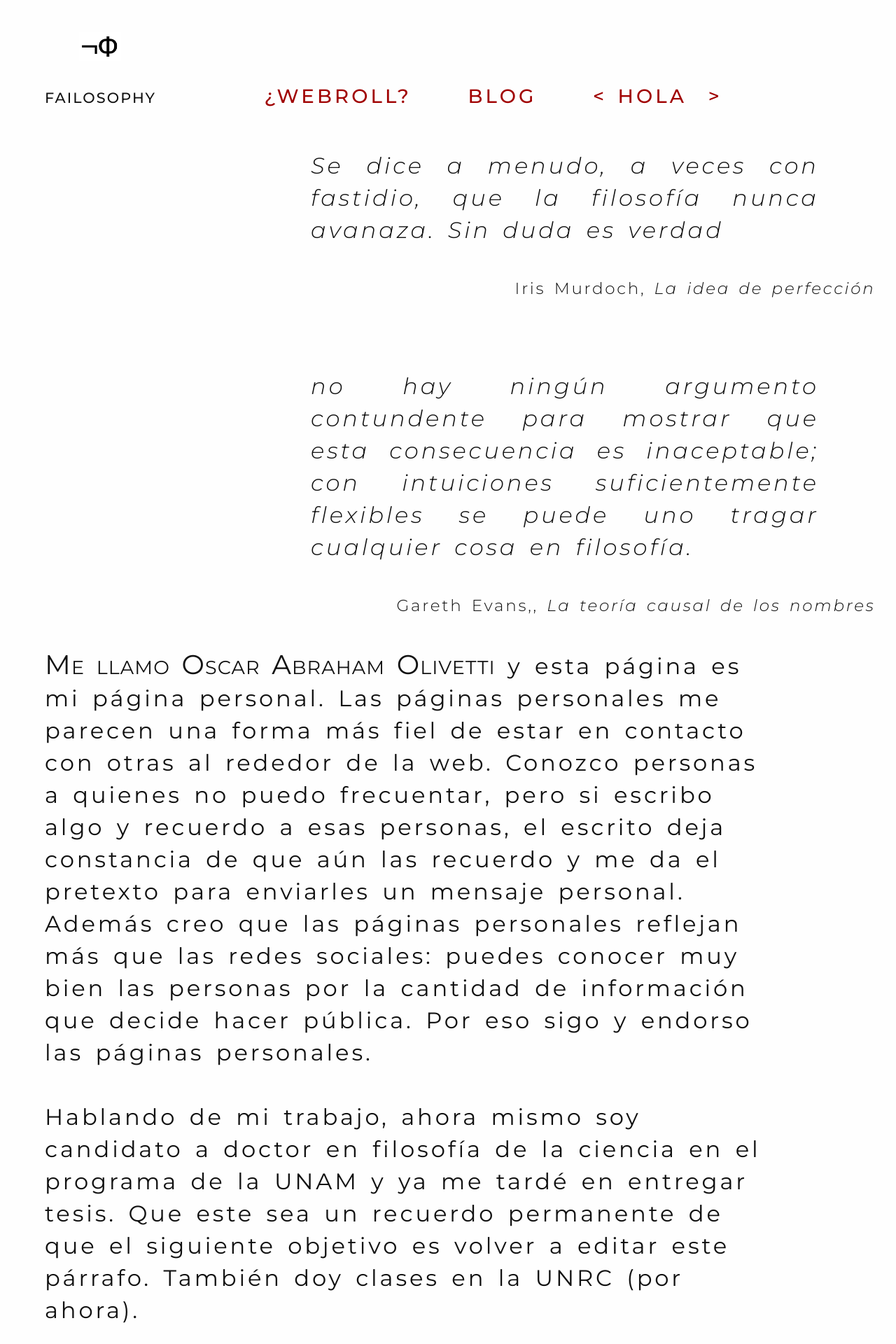
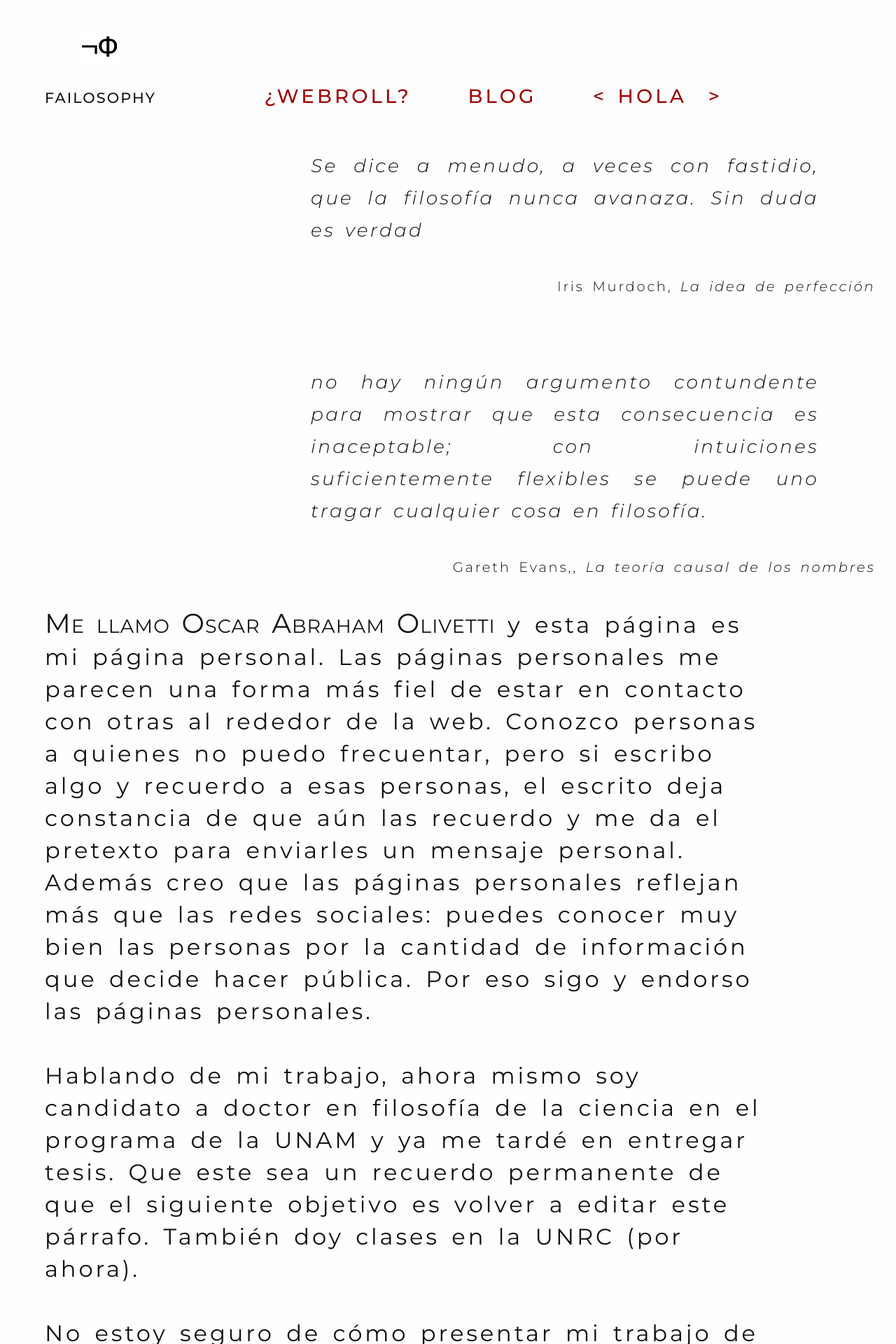
Before and after one commit to Oiuhukt/failosophy, a Jekyll site: the page built from index.md, in a window 1280 px wide. Shown: the top 1920 px of the page at 70% size. Built offline with Jekyll 4.4.1, drawn with Linux system fonts in a browser that asks for light colours; some web fonts are replaced.

Commit message:
modificando blockquote tags

```diff
--- a/css/tufte.scss
+++ b/css/tufte.scss
@@ -405,6 +405,19 @@ blockquote {
     margin: 1.3rem 0;
     padding-left: 1.5rem;
     line-height: 1.3 !important; /* Tighter than body (1.6) */
+}
+
+/* Blockquote text - smaller than body */
+blockquote p {
+    font-size: 1.15rem; /* Body is 1.4rem - noticeable difference */
+}
+
+/* Blockquote footer (citation) */
+blockquote footer {
+    font-size: 0.85rem; /* Even smaller for citations */
+    line-height: 1.2;
+    margin-top: 0.5rem;
+    text-align: right;
 }
 
 .sans {
```
